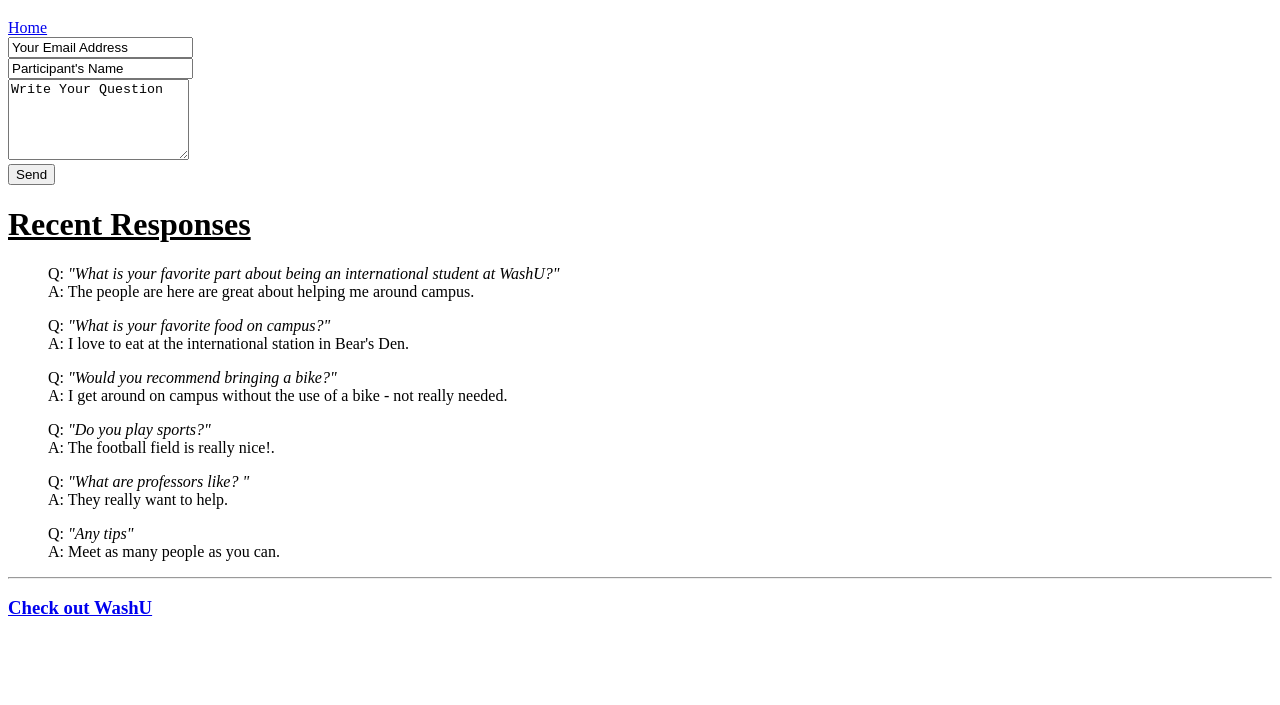
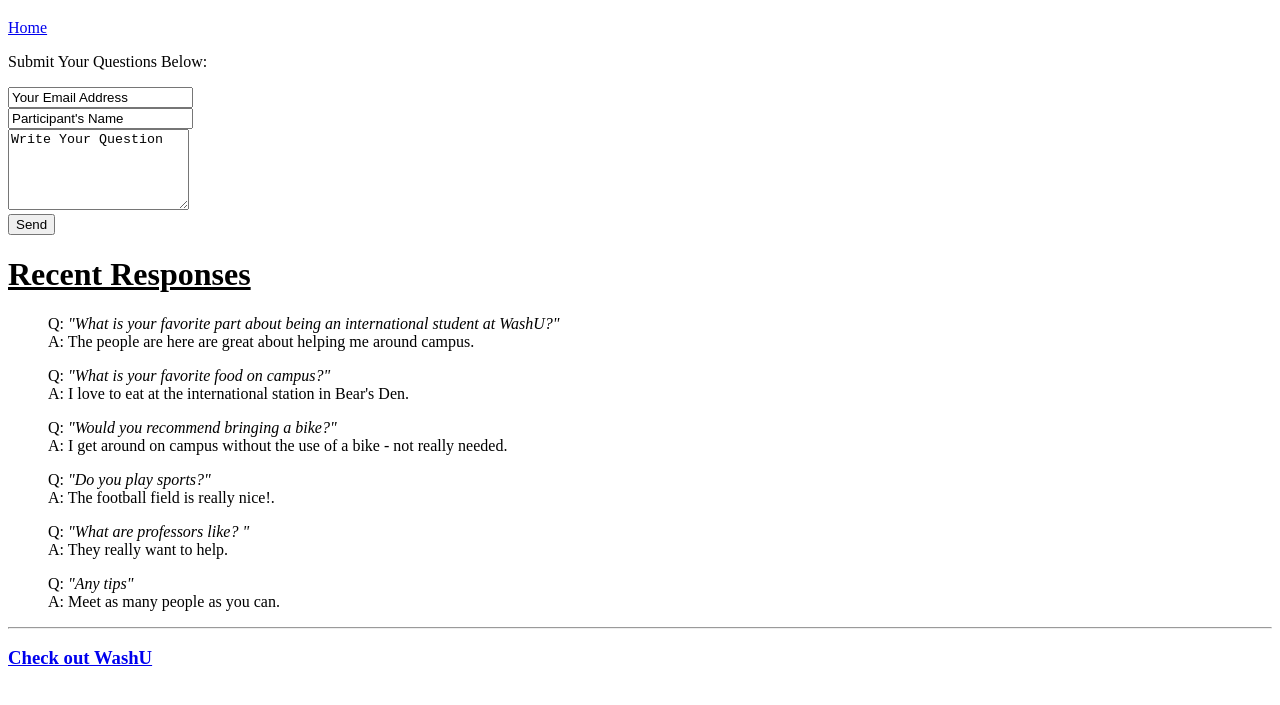
Before and after one commit to jordangonen/askWUSTL, a plain HTML site: page resources/internationalq.html in a window 1280 px wide. Shown: the part 61-766 px from the top of the page. Drawn offline with Linux system fonts and the light colour scheme.

Commit message:
final Update

```diff
--- a/resources/internationalq.html
+++ b/resources/internationalq.html
@@ -5,6 +5,9 @@
   <a href="../index.html">Home</a> <br />
 </head>
 <body>
+  <p>
+    Submit Your Questions Below:
+  </p>
   <form id="form" action="//formspree.io/jordangonen@wustl.edu"
         method="POST">
       <input type="email" required="required" name="Your Email Address" value="Your Email Address">
```
Also changed, not shown: resources/transferq.html (+3 -0 lines).
